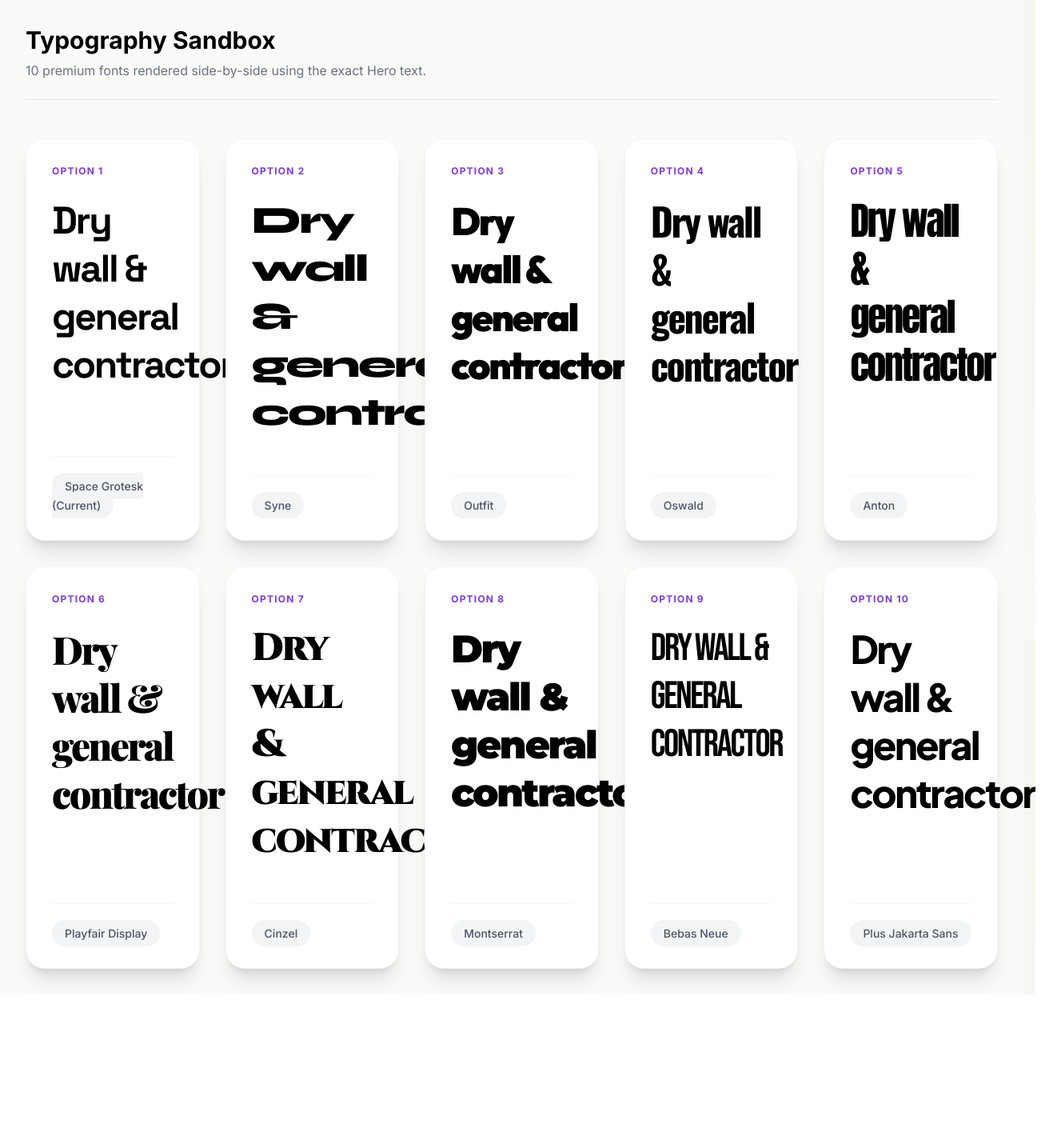
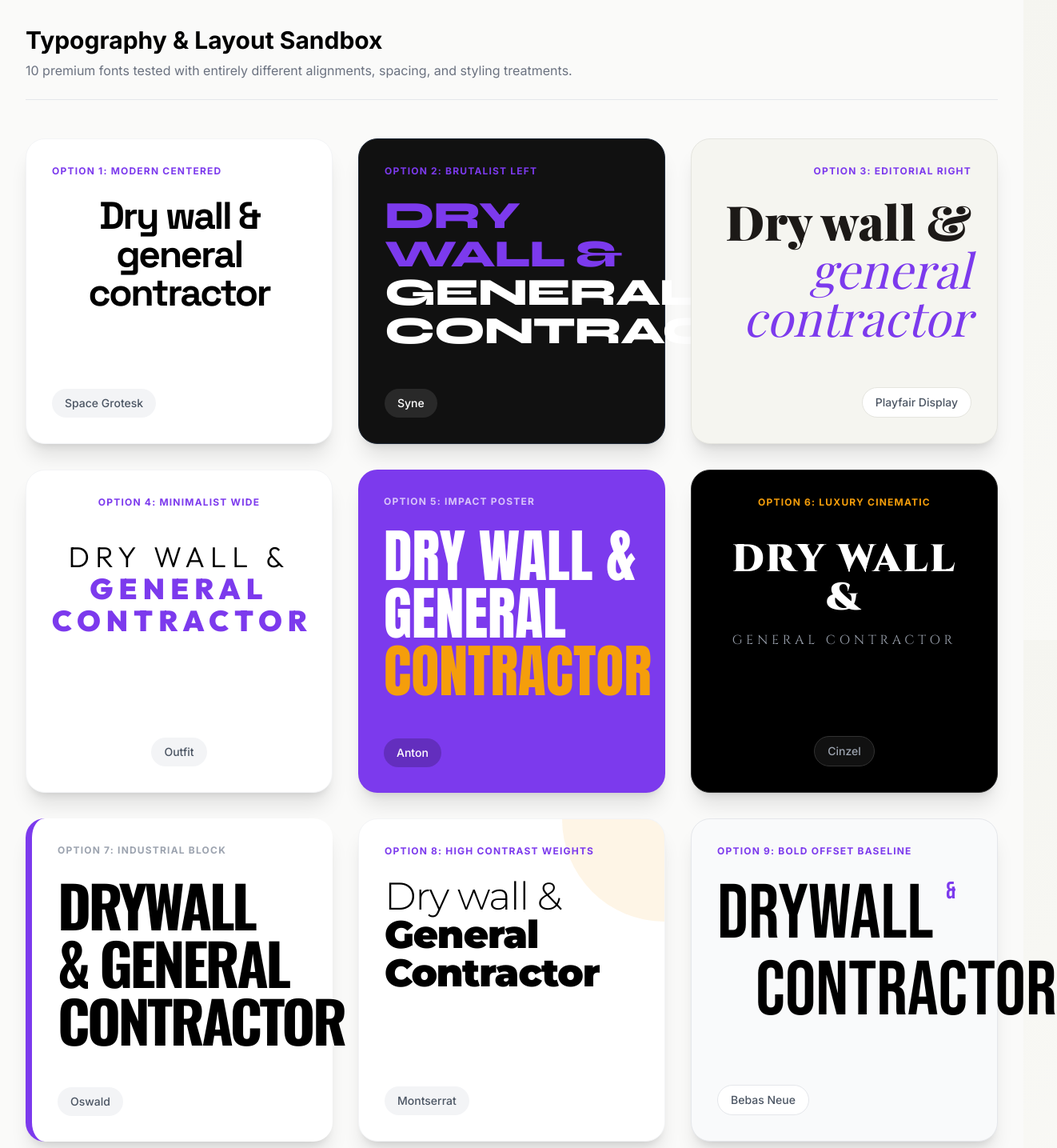
Before and after one commit to sohailarbi355813-cmyk/constructex, a Next.js app: page /font-test in a window 1280 px wide. Shown: the top 1435 px of the page at 80% size, 1322 px wide, since content can reach past the window. Before the commit the page ends 1243 px from the top, so only its background shows below. Built offline with nearby package versions, Linux system fonts and the light colour scheme.

Commit message:
feat(ui): redesign font test page to showcase highly varied typography treatments and layouts

```diff
--- a/app/font-test/page.tsx
+++ b/app/font-test/page.tsx
@@ -11,55 +11,147 @@ import {
   Plus_Jakarta_Sans
 } from "next/font/google";
 
-const f1 = Space_Grotesk({ subsets: ["latin"], weight: ["700"] });
-const f2 = Syne({ subsets: ["latin"], weight: ["700", "800"] });
-const f3 = Outfit({ subsets: ["latin"], weight: ["700", "900"] });
-const f4 = Oswald({ subsets: ["latin"], weight: ["700"] });
+const f1 = Space_Grotesk({ subsets: ["latin"], weight: ["400", "700"] });
+const f2 = Syne({ subsets: ["latin"], weight: ["400", "700", "800"] });
+const f3 = Outfit({ subsets: ["latin"], weight: ["300", "700", "900"] });
+const f4 = Oswald({ subsets: ["latin"], weight: ["300", "700"] });
 const f5 = Anton({ subsets: ["latin"], weight: ["400"] });
-const f6 = Playfair_Display({ subsets: ["latin"], weight: ["700", "900"] });
-const f7 = Cinzel({ subsets: ["latin"], weight: ["700", "900"] });
-const f8 = Montserrat({ subsets: ["latin"], weight: ["700", "900"] });
+const f6 = Playfair_Display({ subsets: ["latin"], weight: ["400", "700", "900"], style: ["normal", "italic"] });
+const f7 = Cinzel({ subsets: ["latin"], weight: ["400", "700", "900"] });
+const f8 = Montserrat({ subsets: ["latin"], weight: ["300", "700", "900"] });
 const f9 = Bebas_Neue({ subsets: ["latin"], weight: ["400"] });
-const f10 = Plus_Jakarta_Sans({ subsets: ["latin"], weight: ["700", "800"] });
-
-const fonts = [
-  { name: "Space Grotesk (Current)", className: f1.className },
-  { name: "Syne", className: f2.className },
-  { name: "Outfit", className: f3.className },
-  { name: "Oswald", className: f4.className },
-  { name: "Anton", className: f5.className },
-  { name: "Playfair Display", className: f6.className },
-  { name: "Cinzel", className: f7.className },
-  { name: "Montserrat", className: f8.className },
-  { name: "Bebas Neue", className: f9.className },
-  { name: "Plus Jakarta Sans", className: f10.className },
-];
+const f10 = Plus_Jakarta_Sans({ subsets: ["latin"], weight: ["400", "700", "800"] });
 
 export default function FontTestPage() {
   return (
-    <div className="min-h-screen bg-[#FAFAF9] p-8">
+    <div className="min-h-screen bg-[#FAFAF9] p-4 md:p-8">
       <div className="max-w-[1600px] mx-auto">
         <div className="mb-12 border-b border-gray-200 pb-6">
-          <h1 className="text-3xl font-bold text-black mb-2">Typography Sandbox</h1>
-          <p className="text-gray-500">10 premium fonts rendered side-by-side using the exact Hero text.</p>
+          <h1 className="text-3xl font-bold text-black mb-2">Typography & Layout Sandbox</h1>
+          <p className="text-gray-500">10 premium fonts tested with entirely different alignments, spacing, and styling treatments.</p>
         </div>
 
-        <div className="grid grid-cols-1 md:grid-cols-2 lg:grid-cols-5 gap-8">
-          {fonts.map((font, index) => (
-            <div key={index} className="bg-white rounded-3xl p-8 border border-gray-100 shadow-xl flex flex-col justify-between h-full hover:-translate-y-2 transition-transform duration-300">
-              <div className="mb-12">
-                <div className="text-[#7C3AED] text-xs font-bold uppercase tracking-widest mb-6">Option {index + 1}</div>
-                <div className={`text-5xl font-black text-black leading-tight tracking-tighter ${font.className}`}>
-                  Dry wall &<br/>general contractor
-                </div>
+        <div className="grid grid-cols-1 md:grid-cols-2 xl:grid-cols-3 gap-8">
+
+          {/* Option 1: Space Grotesk - The Original (Centered, Tight) */}
+          <div className="bg-white rounded-3xl p-8 border border-gray-100 shadow-xl flex flex-col justify-between h-full">
+            <div className="mb-12">
+              <div className="text-[#7C3AED] text-xs font-bold uppercase tracking-widest mb-6">Option 1: Modern Centered</div>
+              <div className={`text-4xl md:text-5xl font-black text-black leading-none tracking-tighter text-center ${f1.className}`}>
+                Dry wall &<br/>general contractor
               </div>
-              <div className="pt-6 border-t border-gray-100">
-                <span className="bg-gray-100 text-gray-600 text-sm font-medium px-4 py-2 rounded-full">
-                  {font.name}
+            </div>
+            <span className="bg-gray-100 text-gray-600 text-sm font-medium px-4 py-2 rounded-full self-start">Space Grotesk</span>
+          </div>
+
+          {/* Option 2: Syne - Ultra-Bold Left Aligned with Color Pop */}
+          <div className="bg-[#111] rounded-3xl p-8 border border-gray-800 shadow-xl flex flex-col justify-between h-full">
+            <div className="mb-12">
+              <div className="text-[#7C3AED] text-xs font-bold uppercase tracking-widest mb-6">Option 2: Brutalist Left</div>
+              <div className={`text-4xl md:text-5xl font-extrabold text-white leading-[0.9] tracking-tight text-left ${f2.className}`}>
+                <span className="text-[#7C3AED]">DRY WALL &</span><br/>GENERAL CONTRACTOR
+              </div>
+            </div>
+            <span className="bg-white/10 text-white text-sm font-medium px-4 py-2 rounded-full self-start">Syne</span>
+          </div>
+
+          {/* Option 3: Playfair - Elegant Right Aligned Serif + Italic */}
+          <div className="bg-[#F5F5F0] rounded-3xl p-8 border border-[#E5E5DF] shadow-xl flex flex-col justify-between h-full">
+            <div className="mb-12">
+              <div className="text-[#7C3AED] text-xs font-bold uppercase tracking-widest mb-6 text-right">Option 3: Editorial Right</div>
+              <div className={`text-5xl md:text-6xl font-black text-[#1C1917] leading-tight text-right ${f6.className}`}>
+                Dry wall &<br/><span className="italic font-normal text-[#7C3AED]">general contractor</span>
+              </div>
+            </div>
+            <span className="bg-white border border-[#E5E5DF] text-gray-600 text-sm font-medium px-4 py-2 rounded-full self-end">Playfair Display</span>
+          </div>
+
+          {/* Option 4: Outfit - Wide Tracking Minimalist */}
+          <div className="bg-white rounded-3xl p-8 border border-gray-100 shadow-xl flex flex-col justify-between h-full">
+            <div className="mb-12">
+              <div className="text-[#7C3AED] text-xs font-bold uppercase tracking-widest mb-10 text-center">Option 4: Minimalist Wide</div>
+              <div className={`text-3xl md:text-4xl font-light text-black leading-relaxed tracking-[0.2em] uppercase text-center ${f3.className}`}>
+                Dry wall &<br/><span className="font-black text-[#7C3AED]">General Contractor</span>
+              </div>
+            </div>
+            <span className="bg-gray-100 text-gray-600 text-sm font-medium px-4 py-2 rounded-full self-center">Outfit</span>
+          </div>
+
+          {/* Option 5: Anton - Impact Poster Style */}
+          <div className="bg-[#7C3AED] rounded-3xl p-8 shadow-xl flex flex-col justify-between h-full">
+            <div className="mb-12">
+              <div className="text-white/70 text-xs font-bold uppercase tracking-widest mb-6">Option 5: Impact Poster</div>
+              <div className={`text-5xl md:text-7xl font-normal text-white leading-[0.85] tracking-normal uppercase text-left ${f5.className}`}>
+                DRY WALL &<br/>GENERAL<br/><span className="text-[#F59E0B]">CONTRACTOR</span>
+              </div>
+            </div>
+            <span className="bg-black/20 text-white text-sm font-medium px-4 py-2 rounded-full self-start">Anton</span>
+          </div>
+
+          {/* Option 6: Cinzel - Luxury Cinematic Center */}
+          <div className="bg-black rounded-3xl p-8 shadow-xl flex flex-col justify-between h-full border border-[#333]">
+            <div className="mb-12">
+              <div className="text-[#F59E0B] text-xs font-bold uppercase tracking-widest mb-10 text-center">Option 6: Luxury Cinematic</div>
+              <div className={`text-3xl md:text-5xl font-black text-white leading-snug tracking-wider text-center ${f7.className}`}>
+                DRY WALL &<br/>
+                <span className="font-normal tracking-[0.3em] text-sm md:text-base text-gray-400 block mt-4">GENERAL CONTRACTOR</span>
+              </div>
+            </div>
+            <span className="bg-[#111] border border-[#333] text-gray-400 text-sm font-medium px-4 py-2 rounded-full self-center">Cinzel</span>
+          </div>
+
+          {/* Option 7: Oswald - Vertical Condensed Block */}
+          <div className="bg-white rounded-3xl p-8 border-l-8 border-[#7C3AED] shadow-xl flex flex-col justify-between h-full">
+            <div className="mb-12">
+              <div className="text-gray-400 text-xs font-bold uppercase tracking-widest mb-6">Option 7: Industrial Block</div>
+              <div className={`text-5xl md:text-7xl font-bold text-black leading-[0.9] tracking-tighter uppercase text-left ${f4.className}`}>
+                DRYWALL <br/>
+                & GENERAL <br/>
+                CONTRACTOR
+              </div>
+            </div>
+            <span className="bg-gray-100 text-gray-600 text-sm font-medium px-4 py-2 rounded-full self-start">Oswald</span>
+          </div>
+
+          {/* Option 8: Montserrat - High Contrast Weights */}
+          <div className="bg-white rounded-3xl p-8 border border-gray-100 shadow-xl flex flex-col justify-between h-full relative overflow-hidden">
+            <div className="absolute top-0 right-0 w-32 h-32 bg-[#F59E0B]/10 rounded-bl-full" />
+            <div className="mb-12 relative z-10">
+              <div className="text-[#7C3AED] text-xs font-bold uppercase tracking-widest mb-6">Option 8: High Contrast Weights</div>
+              <div className={`text-4xl md:text-5xl text-black leading-tight tracking-tight text-left ${f8.className}`}>
+                <span className="font-light">Dry wall &</span><br/>
+                <span className="font-black">General Contractor</span>
+              </div>
+            </div>
+            <span className="bg-gray-100 text-gray-600 text-sm font-medium px-4 py-2 rounded-full self-start">Montserrat</span>
+          </div>
+
+          {/* Option 9: Bebas Neue - Giant Offset Baseline */}
+          <div className="bg-gray-50 rounded-3xl p-8 border border-gray-200 shadow-xl flex flex-col justify-between h-full">
+            <div className="mb-12">
+              <div className="text-[#7C3AED] text-xs font-bold uppercase tracking-widest mb-6">Option 9: Bold Offset Baseline</div>
+              <div className={`text-6xl md:text-8xl text-black leading-[0.8] tracking-normal uppercase text-left ${f9.className}`}>
+                DRYWALL <span className="text-3xl text-[#7C3AED] align-top">&</span><br/>
+                <span className="pl-12">CONTRACTOR</span>
+              </div>
+            </div>
+            <span className="bg-white border border-gray-200 text-gray-600 text-sm font-medium px-4 py-2 rounded-full self-start">Bebas Neue</span>
+          </div>
+
+          {/* Option 10: Plus Jakarta Sans - Clean Corporate Tech */}
+          <div className="bg-gradient-to-br from-white to-gray-100 rounded-3xl p-8 border border-white shadow-2xl flex flex-col justify-between h-full">
+            <div className="mb-12">
+              <div className="text-[#7C3AED] text-xs font-bold uppercase tracking-widest mb-6 text-center">Option 10: Clean Corporate Tech</div>
+              <div className={`flex flex-col items-center text-center ${f10.className}`}>
+                <span className="bg-[#7C3AED]/10 text-[#7C3AED] px-3 py-1 rounded-full text-sm font-bold mb-4 tracking-wide">DRYWALL &</span>
+                <span className="text-4xl md:text-5xl font-extrabold text-gray-900 tracking-tight leading-tight">
+                  General Contractor
                 </span>
               </div>
             </div>
-          ))}
+            <span className="bg-white shadow-sm text-gray-600 text-sm font-medium px-4 py-2 rounded-full self-center">Plus Jakarta Sans</span>
+          </div>
+
         </div>
       </div>
     </div>
```
